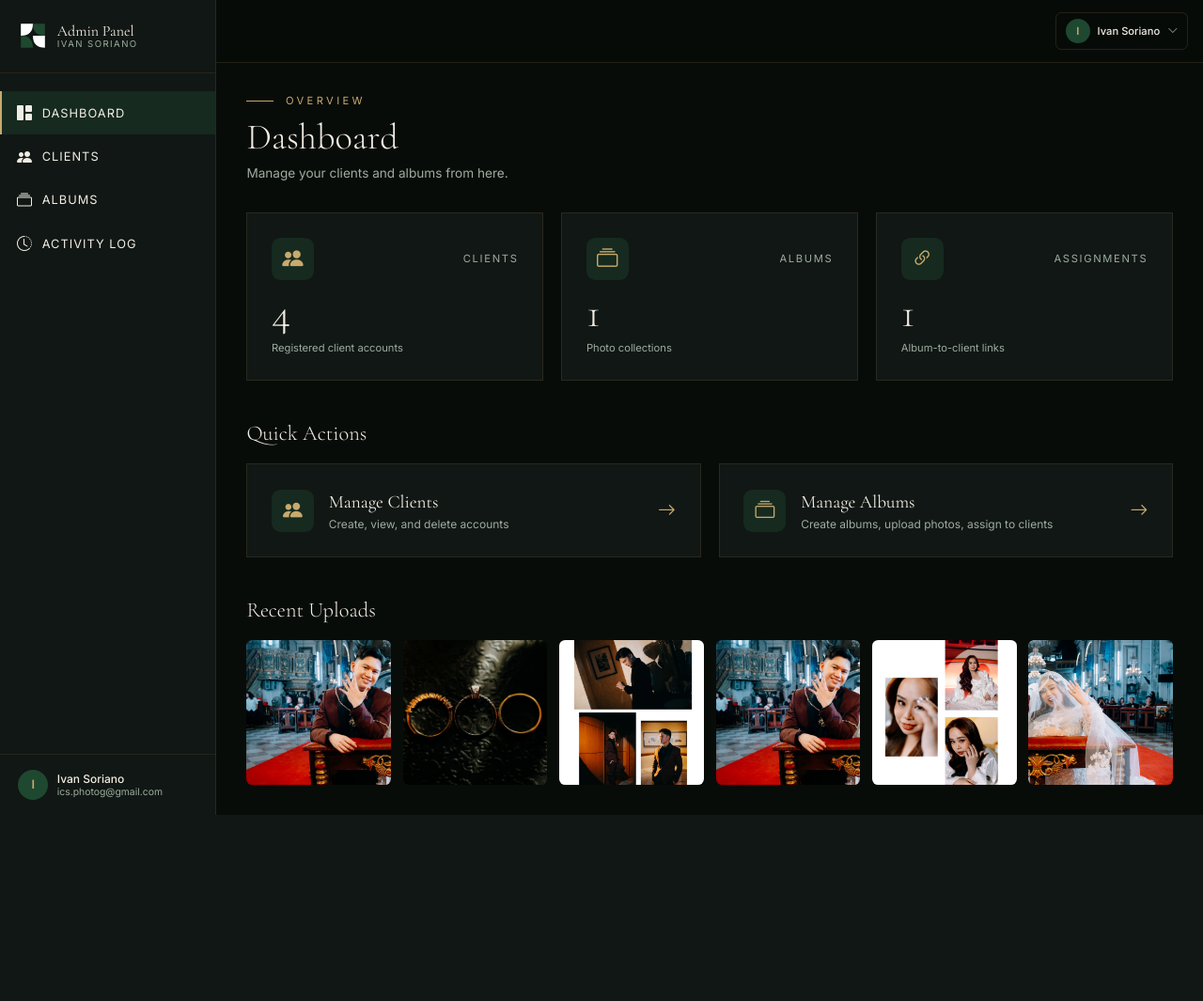
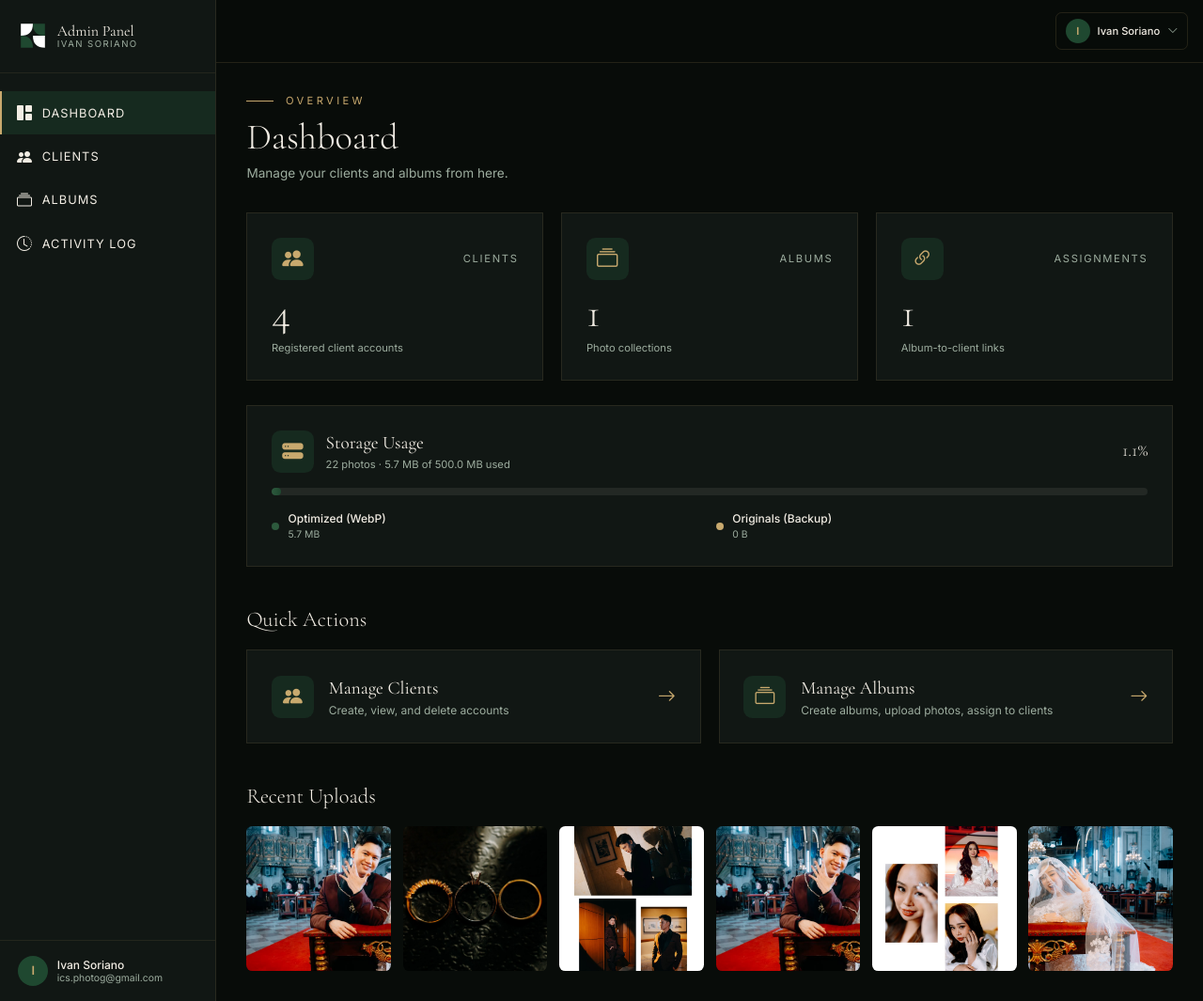
Before and after one commit to gagokakase/ivansorianophotography, a Flask app: page /admin/dashboard in a window 1280 px wide. Shown: the whole page at 94% size. Before the commit the page ends 867 px from the top, so only its background shows below. Run offline with Flask 3, Linux system fonts and the light colour scheme; a user stored in the database is signed in; data comes from the database, SQL or seed files in the repository; some libraries are stand-ins or nearby versions.

Commit message:
Add storage usage dashboard with progress bar, breakdown of optimized/original files, 500MB limit tracking, and warning alerts at 60% and 80% thresholds

```diff
--- a/flask_app/admin.py
+++ b/flask_app/admin.py
@@ -32,12 +32,51 @@ def dashboard():
     total_clients = User.query.filter_by(role="client").count()
     total_albums = Album.query.count()
     total_assignments = AlbumAssignment.query.count()
+    total_photos = Photo.query.count()
     recent_photos = Photo.query.order_by(Photo.uploaded_at.desc()).limit(6).all()
+
+    # Calculate storage usage
+    upload_dir = current_app.config["UPLOAD_FOLDER"]
+    originals_dir = os.path.join(upload_dir, "originals")
+    storage_limit = 500 * 1024 * 1024  # 500 MB limit
+
+    optimized_size = 0
+    originals_size = 0
+
+    if os.path.exists(upload_dir):
+        for f in os.listdir(upload_dir):
+            fp = os.path.join(upload_dir, f)
+            if os.path.isfile(fp):
+                optimized_size += os.path.getsize(fp)
+
+    if os.path.exists(originals_dir):
+        for f in os.listdir(originals_dir):
+            fp = os.path.join(originals_dir, f)
+            if os.path.isfile(fp):
+                originals_size += os.path.getsize(fp)
+
+    total_storage = optimized_size + originals_size
+    storage_pct = min(100, (total_storage / storage_limit * 100)) if storage_limit > 0 else 0
+
+    def fmt_size(bytes):
+        if bytes < 1024:
+            return f"{bytes} B"
+        elif bytes < 1024 * 1024:
+            return f"{bytes / 1024:.1f} KB"
+        else:
+            return f"{bytes / (1024 * 1024):.1f} MB"
+
     return render_template("admin/dashboard.html",
                            total_clients=total_clients,
                            total_albums=total_albums,
                            total_assignments=total_assignments,
-                           recent_photos=recent_photos)
+                           total_photos=total_photos,
+                           recent_photos=recent_photos,
+                           storage_used=fmt_size(total_storage),
+                           storage_optimized=fmt_size(optimized_size),
+                           storage_originals=fmt_size(originals_size),
+                           storage_limit=fmt_size(storage_limit),
+                           storage_pct=round(storage_pct, 1))
 
 
 @admin_bp.route("/profile", methods=["GET", "POST"])
--- a/flask_app/templates/admin/dashboard.html
+++ b/flask_app/templates/admin/dashboard.html
@@ -14,7 +14,7 @@
   </div>
 
   <!-- Stats -->
-  <div class="grid grid-cols-1 md:grid-cols-3 gap-6 mb-12">
+  <div class="grid grid-cols-1 md:grid-cols-3 gap-6 mb-8">
     <div class="admin-card p-8">
       <div class="flex items-center justify-between mb-4">
         <div class="w-14 h-14 rounded-xl flex items-center justify-center" style="background-color: rgba(31,72,48,0.4);">
@@ -45,6 +45,59 @@
       <p style="font-family: var(--font-display); color: var(--isp-cream); font-size: 56px; font-weight: 300; line-height: 1;">{{ total_assignments }}</p>
       <p class="mt-2" style="color: var(--isp-text-muted); font-size: 14px;">Album-to-client links</p>
     </div>
+  </div>
+
+  <!-- Storage progress -->
+  <div class="admin-card p-8 mb-12">
+    <div class="flex items-center justify-between mb-5">
+      <div class="flex items-center gap-4">
+        <div class="w-14 h-14 rounded-xl flex items-center justify-center" style="background-color: rgba(31,72,48,0.4);">
+          <i class="bi bi-hdd-stack-fill" style="font-size: 28px; color: var(--isp-gold);"></i>
+        </div>
+        <div>
+          <p style="font-family: var(--font-display); color: var(--isp-cream); font-size: 24px;">Storage Usage</p>
+          <p style="color: var(--isp-text-muted); font-size: 14px;">{{ total_photos }} photos &middot; {{ storage_used }} of {{ storage_limit }} used</p>
+        </div>
+      </div>
+      <span class="text-2xl font-light" style="font-family: var(--font-display); color: {{ '#ef6b6b' if storage_pct >= 90 else ('var(--isp-gold)' if storage_pct >= 70 else 'var(--isp-cream)') }};">{{ storage_pct }}%</span>
+    </div>
+
+    <!-- Progress bar -->
+    <div class="relative w-full" style="height: 10px; background-color: rgba(242,237,228,0.08); border-radius: 5px; overflow: hidden;">
+      <div style="height: 100%; width: {{ storage_pct }}%; border-radius: 5px; transition: width 0.6s ease;
+        background: {% if storage_pct >= 90 %}linear-gradient(90deg, #ef6b6b, #dc2626){% elif storage_pct >= 70 %}linear-gradient(90deg, var(--isp-gold), #B8945A){% else %}linear-gradient(90deg, var(--isp-green-light), var(--isp-green)){% endif %};">
+      </div>
+    </div>
+
+    <!-- Breakdown -->
+    <div class="grid grid-cols-2 gap-4 mt-5">
+      <div class="flex items-center gap-3">
+        <div style="width: 10px; height: 10px; border-radius: 50%; background-color: var(--isp-green-light);"></div>
+        <div>
+          <p style="color: var(--isp-cream); font-size: 15px; font-weight: 500;">Optimized (WebP)</p>
+          <p style="color: var(--isp-text-muted); font-size: 13px;">{{ storage_optimized }}</p>
+        </div>
+      </div>
+      <div class="flex items-center gap-3">
+        <div style="width: 10px; height: 10px; border-radius: 50%; background-color: var(--isp-gold);"></div>
+        <div>
+          <p style="color: var(--isp-cream); font-size: 15px; font-weight: 500;">Originals (Backup)</p>
+          <p style="color: var(--isp-text-muted); font-size: 13px;">{{ storage_originals }}</p>
+        </div>
+      </div>
+    </div>
+
+    {% if storage_pct >= 80 %}
+    <div class="mt-5 px-4 py-3 flex items-center gap-3 rounded-lg" style="background-color: rgba(220,38,38,0.1); border: 1px solid rgba(220,38,38,0.25);">
+      <i class="bi bi-exclamation-triangle-fill" style="font-size: 18px; color: #ef6b6b;"></i>
+      <p style="color: #f87171; font-size: 14px;">Storage is almost full. Consider deleting unused photos or originals backup.</p>
+    </div>
+    {% elif storage_pct >= 60 %}
+    <div class="mt-5 px-4 py-3 flex items-center gap-3 rounded-lg" style="background-color: rgba(200,169,110,0.1); border: 1px solid rgba(200,169,110,0.25);">
+      <i class="bi bi-info-circle-fill" style="font-size: 18px; color: var(--isp-gold);"></i>
+      <p style="color: var(--isp-gold); font-size: 14px;">Storage usage is above 60%. Monitor your uploads.</p>
+    </div>
+    {% endif %}
   </div>
 
   <!-- Quick actions -->
```
